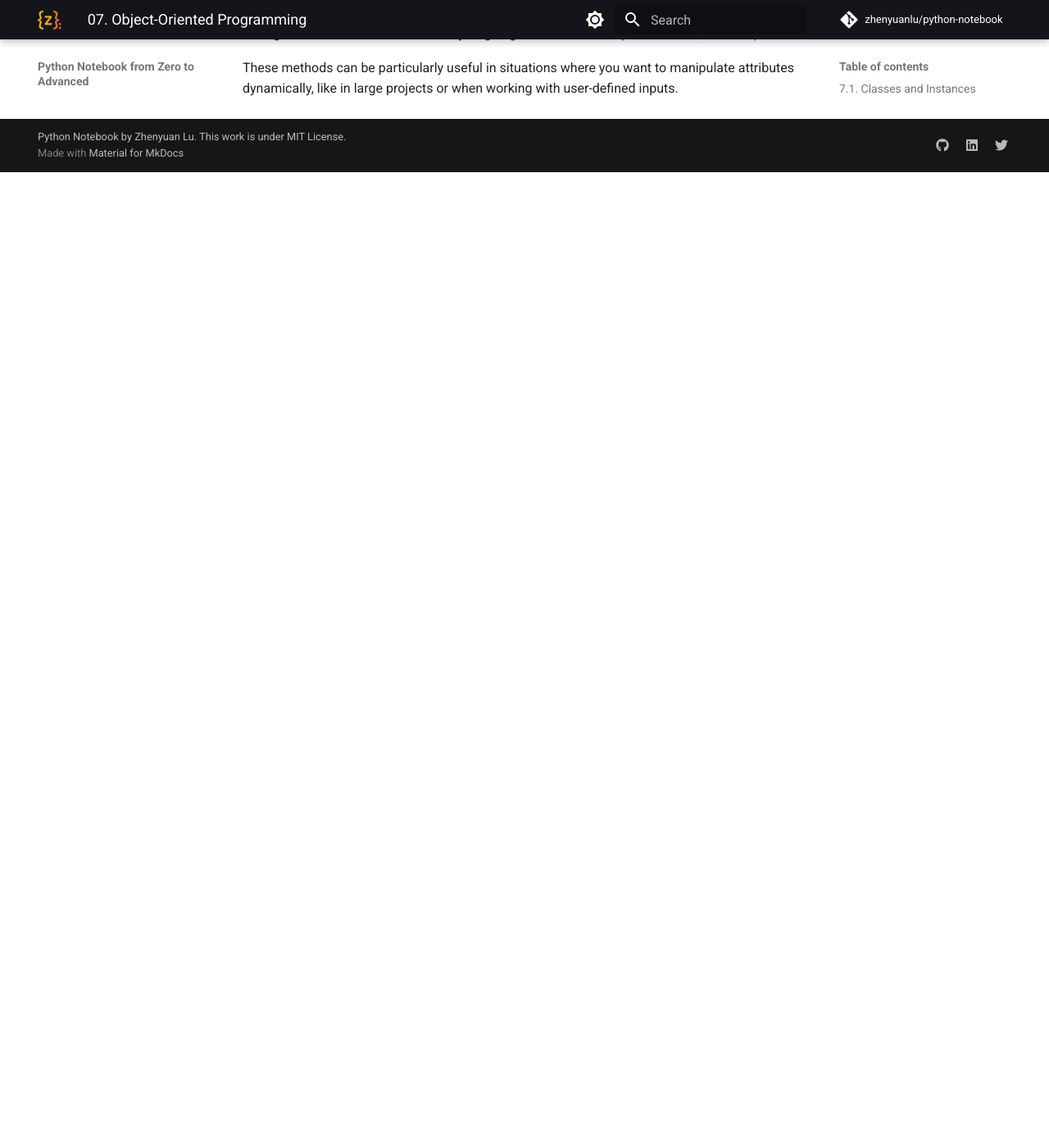
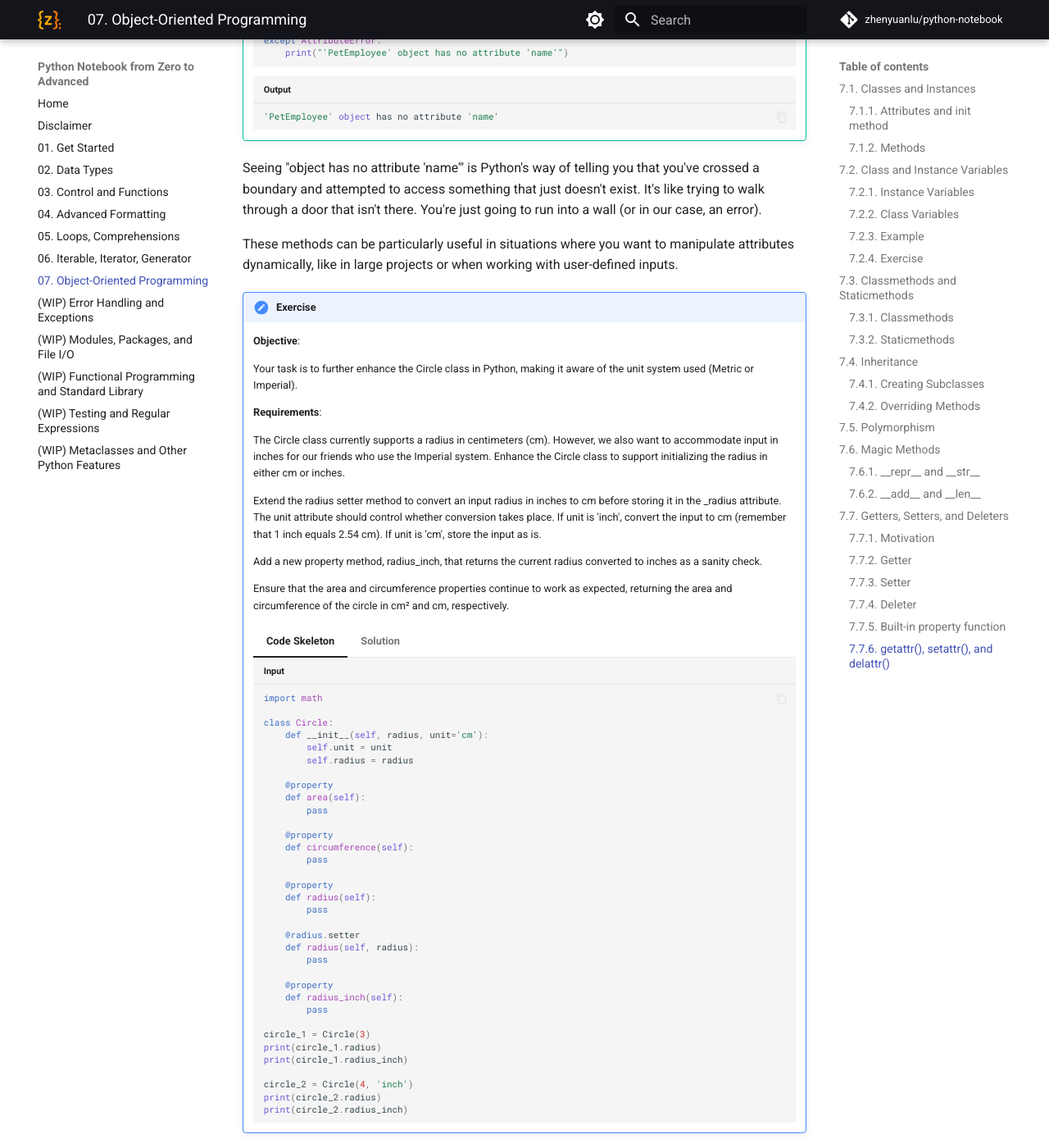
Before and after one commit to zhenyuanlu/python-notebook, an MkDocs documentation site: the page built from docs/07_oop.md, in a window 1280 px wide and 1400 px high, scrolled down 36522 px. Shown: the whole window at 82% size. Built offline with MkDocs 1.6.1 and Material for MkDocs 9.7.7, drawn with Linux system fonts in a browser that asks for light colours; comment, search, counter and statistics services are not loaded; before the commit the page ends 36732 px from its top, so only the background shows below that; some of the changed text lies outside the part shown.

Commit message:
update OOP

````diff
--- a/docs/07_oop.md
+++ b/docs/07_oop.md
@@ -1041,12 +1041,13 @@ def pet_daily_duty(pet):
 ```python title="Input"
 emp_barkalot = PetEmployee('Barkalot', 3, 'Dog', 3)
 ds_furrytail = PetDataScientist('Furrytail', 2, 'Cat', 5, 'Python')
-manager_barkalot = PetLeader('Whiskers', 5, 'Cat', 5)
+manager_whiskers = PetLeader('Whiskers', 5, 'Cat', 5)
 
 pets = [emp_barkalot, ds_furrytail, manager_whiskers]
 
 for pet in pets:
     pet_daily_duty(pet)
+```
 
 ```python title="Output"
 Work! Work! Work!
@@ -1286,7 +1287,7 @@ It's time to introduce getters, setters, and deleters - Python's very own magic
 
 First, let's revisit our initial code:
 
-```python
+```python title="Input"
 class PetEmployee:
 
     def __init__(self, name, species, level):
@@ -1304,6 +1305,12 @@ barkalot.name = 'Furrytail'
 print(barkalot.name)
 print(barkalot.fullname())
 print(barkalot.email)
+```
+
+```python title="Output"
+Furrytail
+Furrytail Dog
+Barkalot.Dog@gmail.com
 ```
 
 Now, upon looking at the output, we can see a big woof-woof. We changed `barkalot`'s name to 'Furrytail', and the full name changes as expected. But the email stays the same! It's like calling a cat a dog and expecting it to bark. Now, we could manually update the email every time we change the name, but who wants to do all that extra work? Certainly not us!
@@ -1615,3 +1622,98 @@ AttributeError: 'PetEmployee' object has no attribute 'name'
 Seeing "object has no attribute 'name'" is Python's way of telling you that you've crossed a boundary and attempted to access something that just doesn't exist. It's like trying to walk through a door that isn't there. You're just going to run into a wall (or in our case, an error).
 
 These methods can be particularly useful in situations where you want to manipulate attributes dynamically, like in large projects or when working with user-defined inputs.
+
+
+!!! note "Exercise"
+    **Objective**:
+
+    Your task is to further enhance the Circle class in Python, making it aware of the unit system used (Metric or Imperial).
+
+    **Requirements**:
+
+    The Circle class currently supports a radius in centimeters (cm). However, we also want to accommodate input in inches for our friends who use the Imperial system. Enhance the Circle class to support initializing the radius in either cm or inches.
+
+    Extend the radius setter method to convert an input radius in inches to cm before storing it in the _radius attribute. The unit attribute should control whether conversion takes place. If unit is 'inch', convert the input to cm (remember that 1 inch equals 2.54 cm). If unit is 'cm', store the input as is.
+
+    Add a new property method, radius_inch, that returns the current radius converted to inches as a sanity check.
+
+    Ensure that the area and circumference properties continue to work as expected, returning the area and circumference of the circle in cm² and cm, respectively.
+
+    === "Code Skeleton"
+        ```python title="Input"
+        import math
+
+        class Circle:
+            def __init__(self, radius, unit='cm'):
+                self.unit = unit
+                self.radius = radius
+
+            @property
+            def area(self):
+                pass
+
+            @property
+            def circumference(self):
+                pass
+
+            @property
+            def radius(self):
+                pass
+
+            @radius.setter
+            def radius(self, radius):
+                pass
+
+            @property
+            def radius_inch(self):
+                pass
+
+        circle_1 = Circle(3)
+        print(circle_1.radius)
+        print(circle_1.radius_inch)
+
+        circle_2 = Circle(4, 'inch')
+        print(circle_2.radius)
+        print(circle_2.radius_inch)
+        ```
+
+    === "Solution"
+        ```python title="Input"
+        import math
+
+        class Circle:
+            def __init__(self, radius, unit='cm'):
+                self.unit = unit
+                self.radius = radius  # Radius in specified unit
+
+            @property
+            def area(self):
+                return math.pi * self._radius**2
+
+            @property
+            def circumference(self):
+                return 2 * math.pi * self._radius
+
+            @property
+            def radius(self):
+                return self._radius
+
+            @radius.setter
+            def radius(self, radius):
+                if self.unit == 'inch':
+                    self._radius = radius * 2.54  # Convert from inch to cm
+                else:
+                    self._radius = radius
+
+            @property
+            def radius_inch(self):
+                return self._radius / 2.54  # Convert from cm to inch
+
+        circle_1 = Circle(3)  # Radius in cm
+        print(circle_1.radius)  # Output: 3
+        print(circle_1.radius_inch)  # Output: 1.1811 (3 cm in inches)
+
+        circle_2 = Circle(4, 'inch')  # Radius in inches
+        print(circle_2.radius)  # Output: 10.16 (4 inches in cm)
+        print(circle_2.radius_inch)  # Output: 4
+        ```
````
Also changed, not shown: other parts of docs/07_oop.md (+1 -1 lines), 8 other files.
